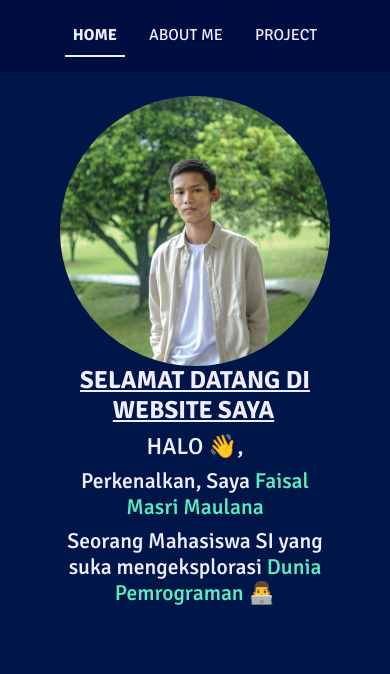
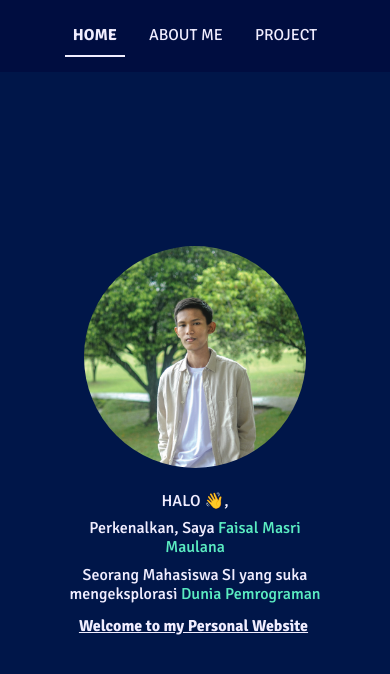
Before and after one commit to faisalmasrimaulana/PersonalWebsite, a plain HTML site: page index.html in a window 390 px wide. Drawn offline with nearby package versions, Linux system fonts and the light colour scheme.

Commit message:
memperbaiki responsivitas

```diff
--- a/index.html
+++ b/index.html
@@ -21,19 +21,19 @@
         </ul>
     </nav>
 
-    <section class=" home d-flex px-5 py-4 p-lg-0">
-        <div class="container container-lg container-fluid d-flex flex-column flex-lg-row align-items-start align-items-lg-center justify-content-between">
+    <section class=" home d-flex px-5 pt-4 p-lg-0 ">
+        <div class="container container-lg container-fluid d-flex flex-column flex-lg-row align-items-start align-items-lg-center align-items-md-center justify-content-center justify-content-lg-between">
             <div class="teks signika-bold order-2 order-lg-1">
-                <h2 class="type text-center text-lg-start">
-                    <b><u class="text-wrap text-center text-lg-start">SELAMAT DATANG DI WEBSITE SAYA</u></b>
-                </h2>
                 <div class="muncul text-center text-wrap text-lg-start">
-                    <h3 class="">HALO 👋,</h3>
-                    <h4 class="">Perkenalkan, Saya <span class="intro">Faisal Masri Maulana</span></h4>
-                    <h4 class="">Seorang Mahasiswa SI yang suka mengeksplorasi <span class="intro">Dunia Pemrograman 👨‍💻</span></h4>
+                    <h3 class="fs">HALO 👋,</h3>
+                    <h3 class="fs">Perkenalkan, Saya <span class="intro">Faisal Masri Maulana</span></h3>
+                    <h3 class="fs">Seorang Mahasiswa SI yang suka mengeksplorasi <span class="intro">Dunia Pemrograman</span></h3>
                 </div>
+                <h4 class="type text-center text-lg-start">
+                    <b><u class="text-wrap fs">Welcome to my Personal Website</u></b>
+                </h4>
             </div>
-            <div class="image d-flex order-1 order-lg-2">
+            <div class="image d-flex order-1 order-lg-2 p-4 p-md-5 p-lg-0">
                 <img src="./media/foto.jpg" alt="" class="foto rounded-circle img-fluid">
             </div>
         </div>
--- a/script.js
+++ b/script.js
@@ -16,7 +16,6 @@ function typingHome() {
 
 typingHome();
 charHome.addClass("animationBlinkLine");
-
 // if (i == oneCharHome.length) {
 //   border.addClass("borderNeon");
 // }
--- a/style.css
+++ b/style.css
@@ -64,6 +64,10 @@ nav {
   }
 }
 
+.container{
+  padding-bottom: 72px;
+}
+
 .container2{
   width: 81vw;
   margin: auto;
@@ -105,6 +109,9 @@ nav {
   animation: blink-line 1s step-end infinite;
 }
 
+.home{
+  height: calc(100vh - 72px);
+}
 
 @keyframes blink-line{
   from, to{
@@ -113,6 +120,12 @@ nav {
 
   50%{
     border-color: #5AECC1;
+  }
+}
+
+@media (max-width:576px){
+  .fs{
+    font-size: 1rem;
   }
 }
 
@@ -129,7 +142,6 @@ nav {
     width: 81vw;
   }
 
-  .container{
-    padding-bottom: 72px;
-  }
+
+
 }
```
